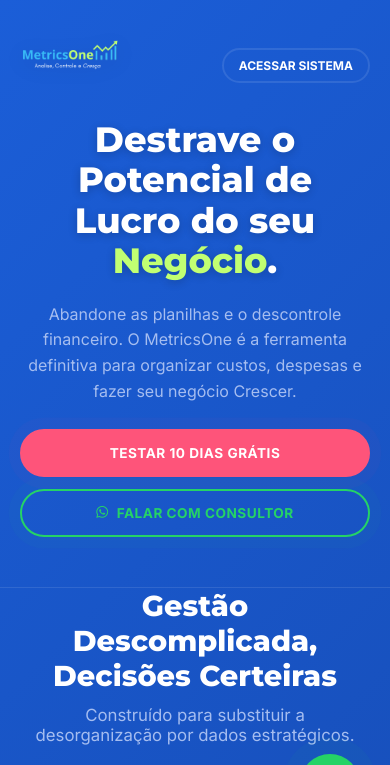
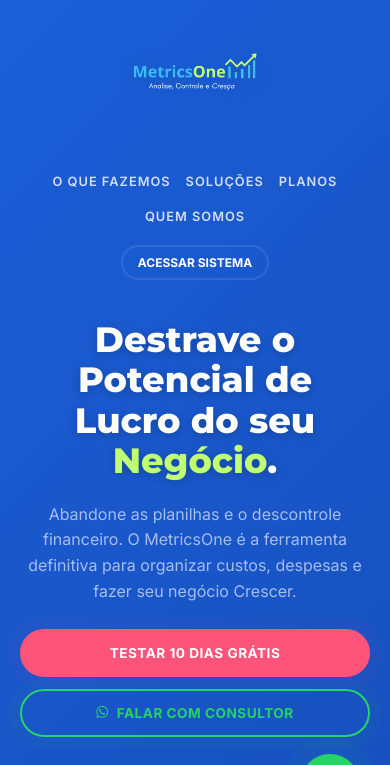
Before and after one commit to bno229-max/pagina-vendas, a plain HTML site: page index.html in a window 390 px wide. Shown: the top 765 px of the page. Drawn offline with Linux system fonts and the light colour scheme.

Commit message:
Add files via upload

```diff
--- a/index.html
+++ b/index.html
@@ -219,42 +219,37 @@
            RESPONSIVIDADE (TABLETS E CELULARES)
            ========================================= */
 
-        /* Ajustes para Telas Médias (Tablets) */
         @media (max-width: 992px) {
             .hero { flex-direction: column; text-align: center; }
-            .hero-visual { display: none; } /* Esconde o celular em telas menores */
+            .hero-visual { display: none; }
             .management-grid, .solutions-grid, .pricing-grid { grid-template-columns: 1fr; }
             .about-content { flex-direction: column; text-align: center; gap: 30px; padding: 30px; }
-            .nav-links { display: none; } /* Oculta menu longo */
         }
 
-        /* Ajustes Específicos e Finos para Celulares */
         @media (max-width: 768px) {
-            /* Ajuste do Header e Logo para não empurrar a tela */
-            header { padding: 15px 0; }
-            .nav-wrapper { flex-direction: row; justify-content: space-between; }
-            .logo img { height: 100px; margin: 0; } /* Logo muito menor no mobile */
-            .btn-top-app { padding: 8px 15px; font-size: 0.75rem; }
+            header { position: relative; padding: 20px 0 0 0; }
+            .nav-wrapper { flex-direction: column; align-items: center; gap: 15px; }
+            .logo img { height: 130px; margin: 0; }
 
-            /* Ajuste da Dobra Principal (Hero) */
-            .hero-section { padding: 120px 0 50px 0; min-height: auto; }
+            .nav-links { display: flex; flex-wrap: wrap; justify-content: center; gap: 15px; width: 100%; margin-top: 5px;}
+            .nav-links a { font-size: 0.8rem; }
+
+            .btn-top-app { padding: 8px 15px; font-size: 0.75rem; margin-top: 5px;}
+
+            .hero-section { padding: 40px 0 50px 0; min-height: auto; }
             .hero-text h1 { font-size: 2.2rem; }
             .hero-text p { font-size: 1rem; margin-bottom: 25px; }
 
-            /* Botões Principais Empilhados em 100% da largura */
             .hero-buttons { flex-direction: column; width: 100%; gap: 12px; }
             .btn-neon-pink, .btn-neon-green { width: 100%; white-space: normal; font-size: 0.85rem; padding: 14px; text-align: center; }
 
-            /* Ajuste dos espaçamentos gerais */
             section { padding: 60px 0; }
             .section-title { margin-bottom: 35px; }
             .section-title h2 { font-size: 1.8rem; }
 
-            /* Ajuste dos Cards de Preço */
             .price-card { padding: 30px 20px; max-width: 100%; }
             .price-value { font-size: 2.5rem; }
 
-            /* Ajuste da seção Quem Somos */
             .about-content { padding: 25px; border-radius: 20px; }
             .about-text h2 { font-size: 2rem; }
             .about-text p { font-size: 1rem; }
@@ -353,7 +348,7 @@
                     <li class="disabled"><i class="fas fa-times"></i> D.R.E. Gerencial</li>
                     <li class="disabled"><i class="fas fa-times"></i> Ficha Técnica Avançada</li>
                     <li class="disabled"><i class="fas fa-times"></i> Pagamento de Motoboy</li>
-                    <li><i class="fas fa-times"></i> Inventário e Auditoria</li>
+                    <li class="disabled"><i class="fas fa-times"></i> Inventário e Auditoria</li>
                 </ul>
                 <a href="https://app.metricsone.com.br" class="btn-plan"><i class="fas fa-rocket"></i> TESTAR 10 DIAS GRÁTIS</a>
             </div>
```
